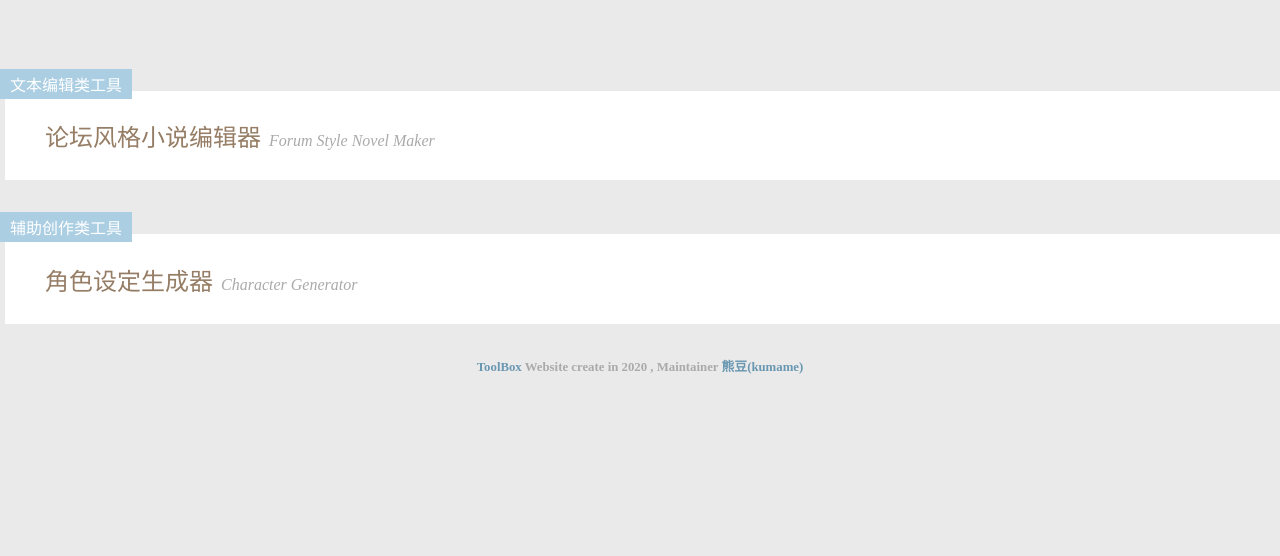
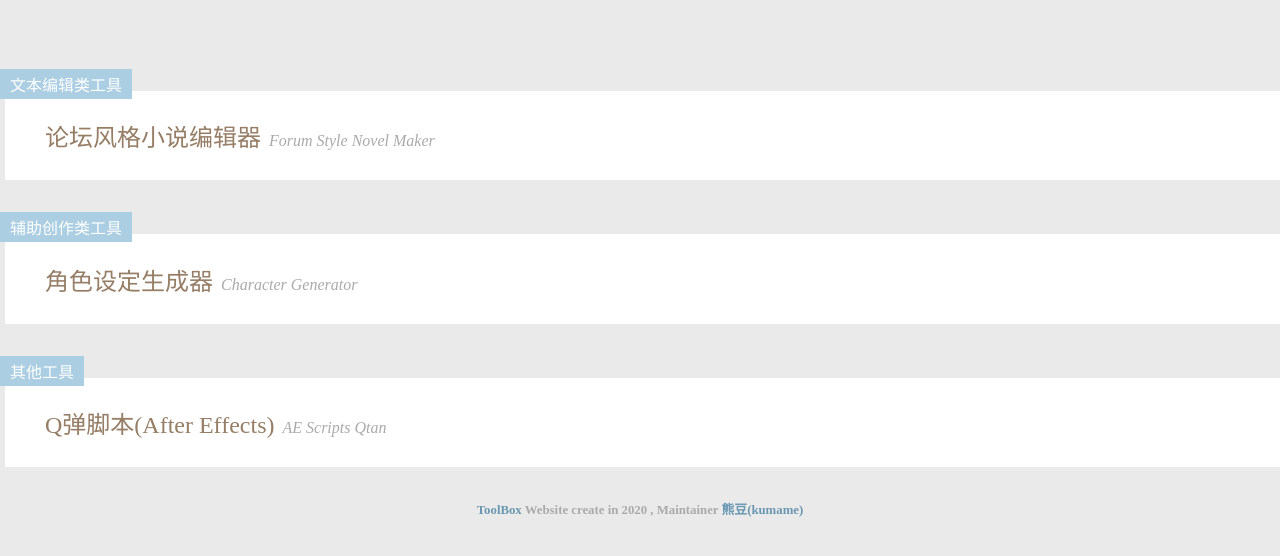
Before and after one commit to kumame/Tools, a plain HTML site: page index.html in a window 1280 px wide. Shown: the part 114-670 px from the top of the page. Drawn offline with Linux system fonts and the light colour scheme.

Commit message:
Update index.html

```diff
--- a/index.html
+++ b/index.html
@@ -31,6 +31,12 @@
 			<li><a href="cg">角色设定生成器</a><em>Character Generator</em></li>
 		</ul>
 	</div>
+	<div class="container">
+		<div class="title">其他工具</div>
+		<ul class="block__listL block__list_words">
+			<li><a href="qtan">Q弹脚本(After Effects)</a><em>AE Scripts Qtan</em></li>
+		</ul>
+	</div>
 	<div class="MaT2"></div>
 	<div id="info-f"></div>
 	<script src="info.js"></script>
```
